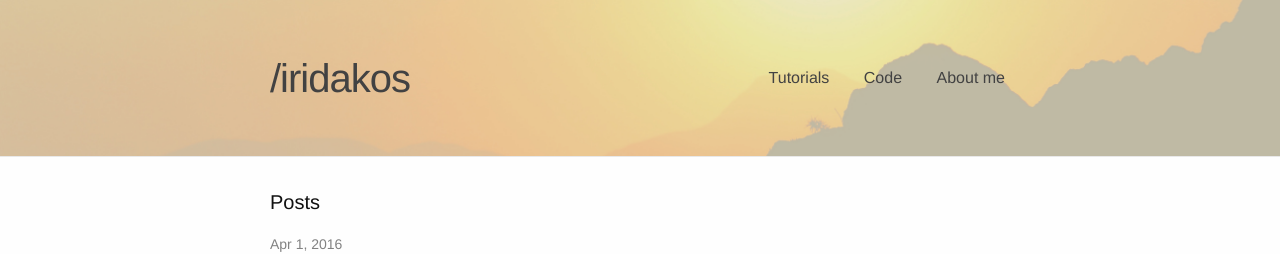
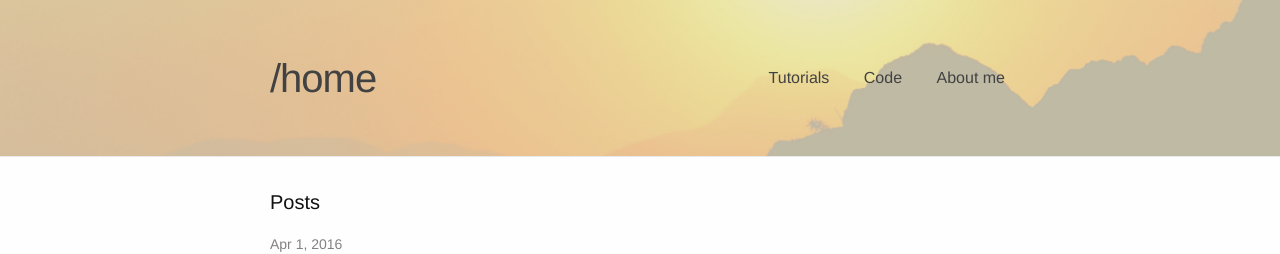
Before and after one commit to iridakos/iridakos.github.io, a Jekyll site: the page built from index.html, in a window 1280 px wide. Shown: the top 254 px of the page. Built offline with Jekyll 4.4.1, drawn with Linux system fonts in a browser that asks for light colours; nearby versions of some CDN libraries; the list of posts is cut into pages by our own code; comment, search, counter and statistics services are not loaded.

Commit message:
Change root title to /home.

```diff
--- a/_includes/header.html
+++ b/_includes/header.html
@@ -2,7 +2,7 @@
 
   <div class="wrapper">
 
-    <a class="site-title" href="{{ site.baseurl }}/">/iridakos</a>
+    <a class="site-title" href="{{ site.baseurl }}/">/home</a>
 
     <nav class="site-nav">
       <a href="#" class="menu-icon">
```
